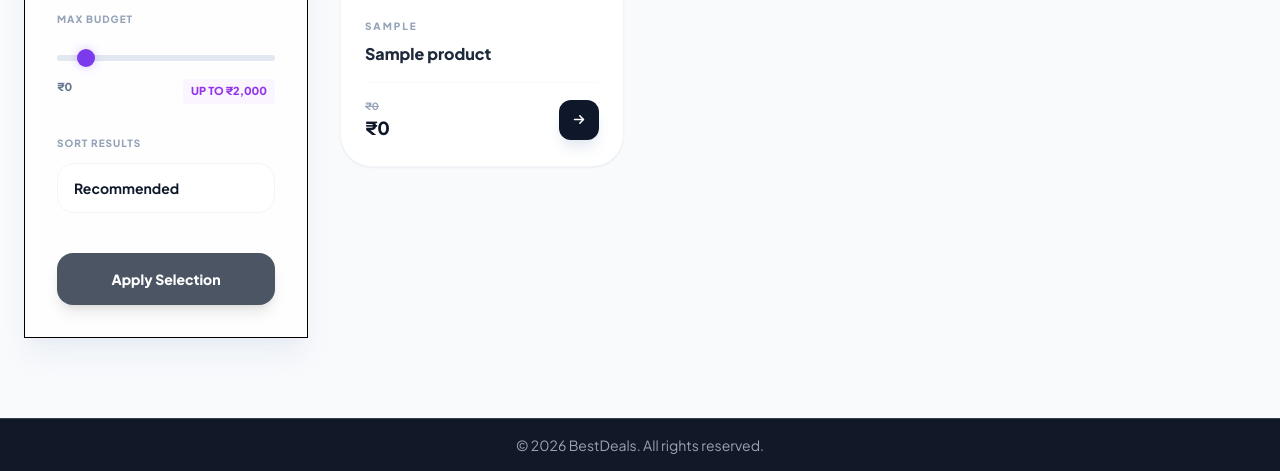
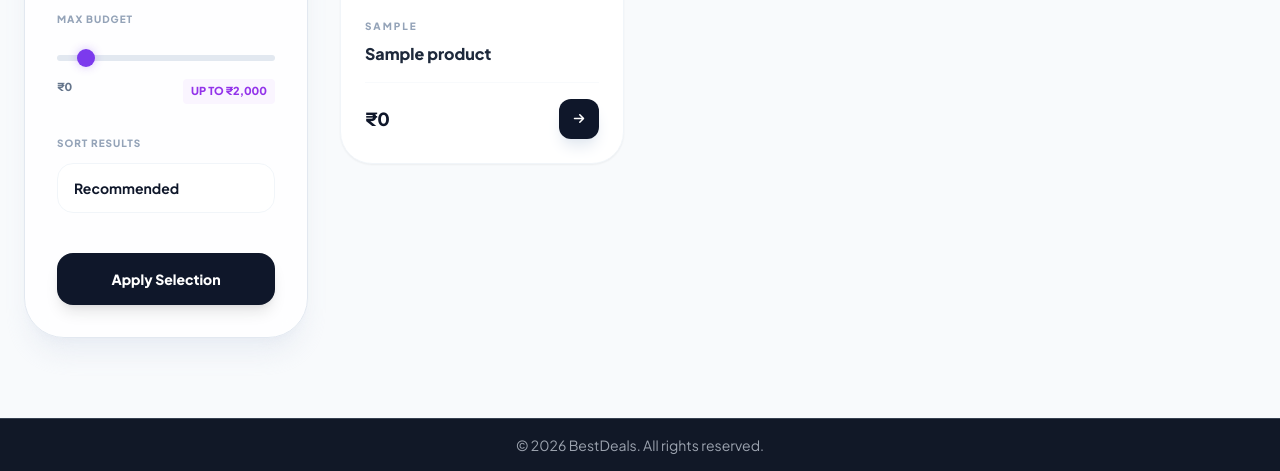
Before and after one commit to athulraj2027/best-deals, a Node server app: page /shop in a window 1280 px wide. Shown: the part 654-1125 px from the top of the page. Run offline with Node 20, Linux system fonts and the light colour scheme; tables that the repository leaves empty hold one stand-in row (values such as "Sample post"); some libraries are stand-ins or nearby versions.

Commit message:
fix(shop-page): offer price issue

```diff
--- a/routes/userRoutes/userMainRoutes.js
+++ b/routes/userRoutes/userMainRoutes.js
@@ -228,7 +228,7 @@ router.get("/thank-you", userGuestMiddleware, async (req, res) => {
     };
 
     // ── Render ────────────────────────────────────────────────────────────────
-    return res.render("userPages/thankYouPage", {
+    return res.render("userPages/thankyouPage", {
       order, // raw order doc (for anything not covered below)
       orderMeta, // status, dates, counts
       itemsSummary, // enriched items array
--- a/views/userPages/shopPage.ejs
+++ b/views/userPages/shopPage.ejs
@@ -13,11 +13,16 @@
     .gradient-bg { background: linear-gradient(to right, #7c3aed, #db2777); }
     .gradient-text { background: linear-gradient(to right, #7c3aed, #db2777); -webkit-background-clip: text; -webkit-text-fill-color: transparent; }
 
-    /* Custom Slider Styling */
     input[type=range]::-webkit-slider-thumb {
       -webkit-appearance: none; height: 18px; width: 18px; border-radius: 50%;
       background: #7c3aed; cursor: pointer; box-shadow: 0 0 10px rgba(124, 58, 237, 0.3);
     }
+
+    @keyframes fadeIn {
+      from { opacity: 0; transform: translateY(10px); }
+      to { opacity: 1; transform: translateY(0); }
+    }
+    .animate-fade-in { animation: fadeIn 0.5s ease forwards; }
   </style>
 </head>
 
@@ -44,10 +49,10 @@
   <div class="grid grid-cols-1 lg:grid-cols-4 gap-8">
 
     <aside class="lg:col-span-1">
-      <div class="glass p-8  shadow-xl shadow-slate-200/60 sticky top-6 border border-black">
+      <div class="glass p-8 shadow-xl shadow-slate-200/60 sticky top-6 border border-slate-200 rounded-[2.5rem]">
         <div class="flex items-center justify-between mb-8">
           <h2 class="text-xl font-extrabold tracking-tight">Filters</h2>
-          <a href="/shop" class="text-xs font-bold text-slate-400 hover:text-red-500  transition-colors uppercase tracking-widest">Clear All</a>
+          <a href="/shop" class="text-xs font-bold text-slate-400 hover:text-red-500 transition-colors uppercase tracking-widest">Clear All</a>
         </div>
 
         <div class="mb-8">
@@ -62,7 +67,7 @@
         <div class="mb-8">
           <label class="block text-[10px] font-black uppercase tracking-widest text-slate-400 mb-4">Categories</label>
           <div class="flex flex-wrap gap-2" id="category-chips">
-            <button class="chip group px-4 py-2 rounded-xl border border-slate-100 bg-white text-black text-xs font-bold transition-all hover:border-purple-600 active" data-value="">
+            <button class="chip px-4 py-2 rounded-xl border border-slate-100 bg-white text-xs font-bold transition-all hover:border-purple-600" data-value="">
               All Items
             </button>
             <% categories.forEach(c => { %>
@@ -93,7 +98,7 @@
           </select>
         </div>
 
-        <button onclick="applyFilters()" class="w-full  text-white py-4 bg-gray-600 rounded-2xl font-black text-sm shadow-lg  hover:scale-[1.02] hover:shadow-purple-500/40 transition-all active:scale-95">
+        <button onclick="applyFilters()" class="w-full text-white py-4 bg-slate-900 rounded-2xl font-black text-sm shadow-lg hover:scale-[1.02] hover:bg-purple-600 transition-all active:scale-95">
           Apply Selection
         </button>
       </div>
@@ -104,15 +109,12 @@
         <div class="text-sm font-bold text-slate-500" id="result-count">
           Initializing...
         </div>
-        <div class="flex flex-wrap gap-2" id="active-filters">
-          </div>
+        <div class="flex flex-wrap gap-2" id="active-filters"></div>
       </div>
 
-      <div id="product-grid" class="grid grid-cols-1 md:grid-cols-2 xl:grid-cols-3 gap-8 min-h-[400px]">
-        </div>
+      <div id="product-grid" class="grid grid-cols-1 md:grid-cols-2 xl:grid-cols-3 gap-8 min-h-[400px]"></div>
 
-      <nav id="pagination" class="flex justify-center items-center gap-2 mt-16">
-        </nav>
+      <nav id="pagination" class="flex justify-center items-center gap-2 mt-16"></nav>
     </main>
   </div>
 </div>
@@ -120,16 +122,14 @@
 <%- include('./partials/footer') %>
 
 <script>
-  // ─── State ──────────────────────────────────────────────────────────────────
   const state = {
-    search:   '<%= (filters?.search || "").replace(/'/g, "\\'") %>',
-    category: '<%= (filters?.category || "").replace(/'/g, "\\'") %>',
+    search:   '<%= (filters?.search || "").replace(/'/g, "\\\'") %>',
+    category: '<%= (filters?.category || "").replace(/'/g, "\\\'") %>',
     maxPrice: <%= filters?.maxPrice || 20000 %>,
     sort:     '<%= filters?.sort || "" %>',
     page:     1,
   };
 
-  // ─── DOM Elements ───────────────────────────────────────────────────────────
   const els = {
     grid: document.getElementById('product-grid'),
     priceVal: document.getElementById('price-display-val'),
@@ -138,7 +138,6 @@
     activeTags: document.getElementById('active-filters')
   };
 
-  // ─── Init UI ────────────────────────────────────────────────────────────────
   function initUI() {
     document.getElementById('f-search').value = state.search;
     document.getElementById('f-price').value = state.maxPrice;
@@ -148,15 +147,14 @@
     document.querySelectorAll('.chip').forEach(btn => {
       const active = btn.dataset.value === state.category;
       btn.classList.toggle('bg-slate-900', active);
-      btn.classList.toggle('text-black', active);
+      btn.classList.toggle('text-white', active);
       btn.classList.toggle('border-slate-900', active);
+      btn.classList.toggle('text-black', !active);
     });
   }
 
-  // ─── API Fetch ──────────────────────────────────────────────────────────────
   async function fetchProducts() {
     els.overlay.classList.remove('hidden');
-
     const params = new URLSearchParams({ ...state, ajax: 'true', limit: 9 });
 
     try {
@@ -173,10 +171,8 @@
     }
   }
 
-  // ─── Renderers ──────────────────────────────────────────────────────────────
   function renderProducts({ products, totalProducts, currentPage, totalPages }) {
-    els.count.innerHTML = `Showing <span class="text-white">${products.length}</span> of <span class="text-white">${totalProducts}</span> Items`;
-
+    els.count.innerHTML = `Showing <span class="text-slate-900">${products.length}</span> of <span class="text-slate-900">${totalProducts}</span> Items`;
     renderTags();
 
     if (!products.length) {
@@ -191,15 +187,20 @@
       return;
     }
 
-    els.grid.innerHTML = products.map((p, i) => {
-      const price = p.variants?.[0]?.price || 0;
+    els.grid.innerHTML = products.map((p) => {
+      // FIX: Use displayPrice for the main price and originalPrice for the crossed-out one
+      const currentPrice = p.displayPrice || (p.variants?.[0]?.price) || 0;
+      const originalPrice = p.originalPrice || (p.variants?.[0]?.price * 1.2);
       const img = p.variants?.[0]?.images?.[0]?.url || '/img/placeholder.jpg';
-      const isHot = p.best_offer ? true : false;
+      const hasOffer = p.bestOffer && p.bestOffer.discount_value > 0;
 
       return `
         <div class="group bg-white rounded-[2rem] p-4 border border-slate-100 shadow-sm hover:shadow-2xl hover:shadow-purple-200/40 transition-all duration-500 flex flex-col animate-fade-in">
           <div class="relative aspect-square rounded-[1.5rem] overflow-hidden bg-slate-50 mb-5">
-            ${isHot ? `<div class="absolute top-4 left-4 z-10 gradient-bg text-white text-[9px] font-black px-3 py-1.5 rounded-full uppercase tracking-widest shadow-lg">Sale</div>` : ''}
+            ${hasOffer ? `
+              <div class="absolute top-4 left-4 z-10 gradient-bg text-white text-[9px] font-black px-3 py-1.5 rounded-full uppercase tracking-widest shadow-lg">
+                ${p.bestOffer.discount_value}% OFF
+              </div>` : ''}
             <img src="${img}" class="w-full h-full object-cover group-hover:scale-110 transition duration-700" />
             <a href="/product/${p._id}" class="absolute inset-0 bg-slate-900/0 group-hover:bg-slate-900/10 transition-colors"></a>
           </div>
@@ -208,8 +209,8 @@
             <h3 class="font-extrabold text-slate-800 line-clamp-1 mb-4 group-hover:text-purple-600 transition-colors">${p.name}</h3>
             <div class="flex items-center justify-between border-t border-slate-50 pt-4">
               <div>
-                <p class="text-[10px] text-slate-400 font-bold line-through">₹${(price * 1.2).toFixed(0)}</p>
-                <p class="text-lg font-black text-slate-900">₹${price.toLocaleString('en-IN')}</p>
+                ${hasOffer ? `<p class="text-[10px] text-slate-400 font-bold line-through">₹${originalPrice.toLocaleString('en-IN')}</p>` : ''}
+                <p class="text-lg font-black text-slate-900">₹${currentPrice.toLocaleString('en-IN')}</p>
               </div>
               <a href="/product/${p._id}" class="w-10 h-10 rounded-xl bg-slate-900 text-white flex items-center justify-center hover:gradient-bg transition-all shadow-lg shadow-slate-200">
                 <i class="fas fa-arrow-right text-xs"></i>
@@ -255,7 +256,6 @@
     pg.innerHTML = html;
   }
 
-  // ─── Actions ───────────────────────────────────────────────────────────────
   function applyFilters() {
     state.search = document.getElementById('f-search').value.trim();
     state.maxPrice = parseInt(document.getElementById('f-price').value);
@@ -276,7 +276,6 @@
     window.scrollTo({ top: 0, behavior: 'smooth' });
   }
 
-  // ─── Listeners ─────────────────────────────────────────────────────────────
   document.querySelectorAll('.chip').forEach(chip => {
     chip.onclick = () => {
       state.category = chip.dataset.value;
@@ -291,10 +290,8 @@
   document.getElementById('f-search').onkeydown = e => e.key === 'Enter' && applyFilters();
   document.getElementById('f-sort').onchange = applyFilters;
 
-  // ─── Initial Load ──────────────────────────────────────────────────────────
   initUI();
   fetchProducts();
-
 </script>
 
 </body>
--- a/views/userPages/signUpPage.ejs
+++ b/views/userPages/signUpPage.ejs
@@ -180,8 +180,8 @@ $(document).ready(function () {
         }
       },
 
-      error: function () {
-        Swal.fire("Error", "Something went wrong", "error");
+      error: function (err) {
+        Swal.fire("Error",err.message || "Something went wrong", "error");
       }
     });
 
```
Also changed, not shown: README.md.
